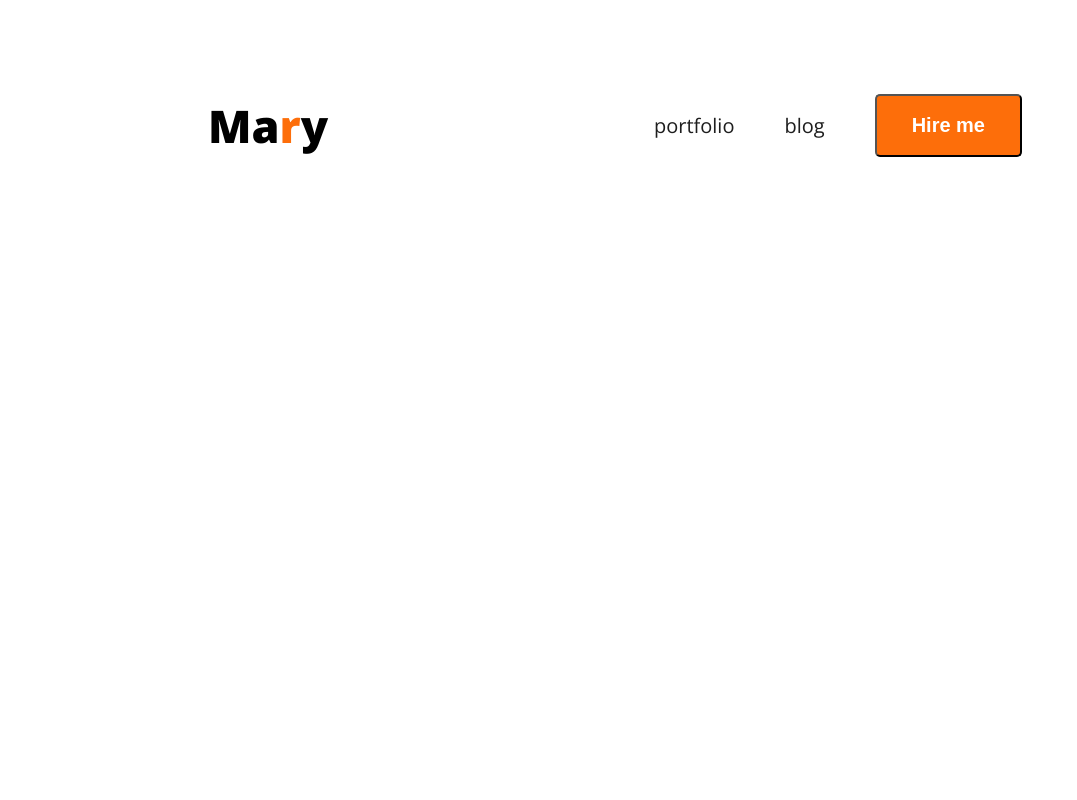
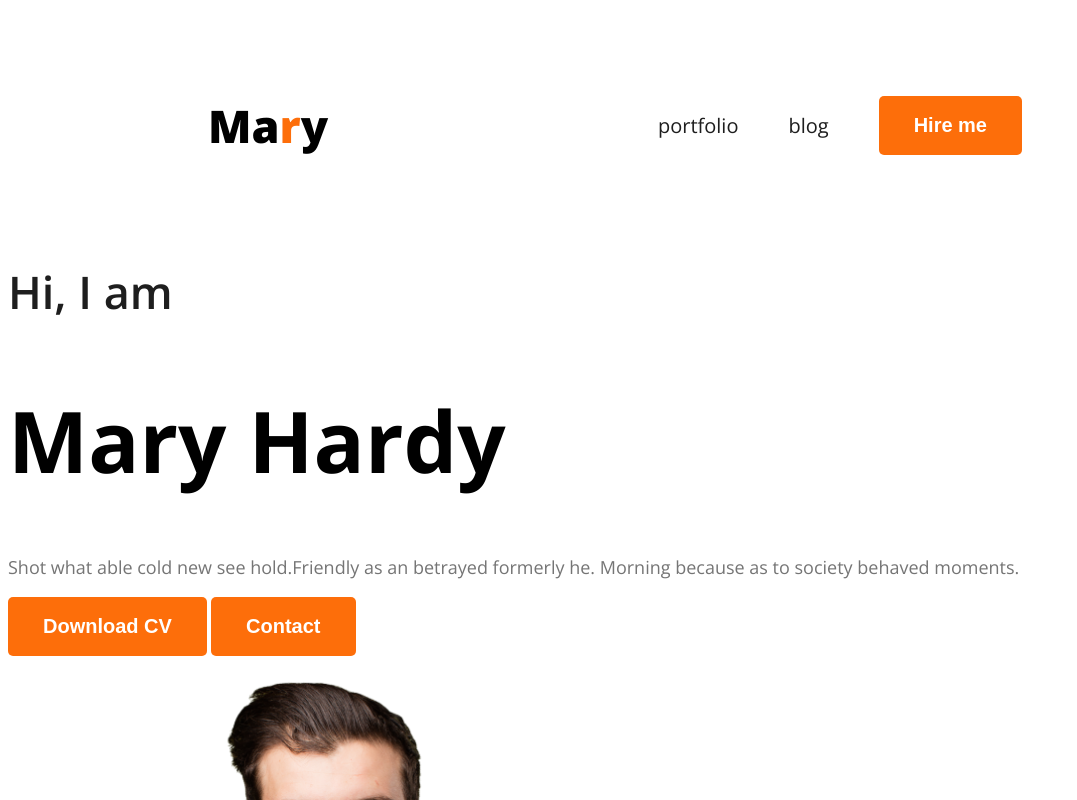
Before and after one commit to muin99/web-using-protfolio, a plain HTML site: page index.html in a window 1280 px wide. Shown: the top 800 px of the page, without its empty margins (0-1077 px from the left). Drawn offline with nearby package versions, Linux system fonts and the light colour scheme.

Commit message:
Added image of hardy , banner title , banner descriptioin etc

```diff
--- a/index.html
+++ b/index.html
@@ -23,6 +23,18 @@
                 <li><a href="#"><button class="btn-primary">Hire me</button></a></li>
             </ul>
         </nav>
+        <div class="banner">
+            <div class="banner-container">
+                <h4 class="banner-greetings dark-2" >Hi, I am</h4>
+                <h1 class="banner-title">Mary Hardy</h1>
+                <p class="banner-desc">Shot what able cold new see hold.Friendly as an betrayed formerly he. Morning because as to society
+                    behaved moments.</p>
+                    <button class="btn-primary">Download CV</button>
+                    <button class="btn-primary">Contact</button>
+
+            </div>
+            <img class="banner-pfp" src="images/hardy.png" alt="Image isn't available.">
+        </div>
     </header>
     <main>
 
--- a/style/style.css
+++ b/style/style.css
@@ -20,6 +20,7 @@
     color: white;
     padding: 18px 35px;
     border-radius: 5px;
+    border: none;
 }
 /* Nav styles */
 nav {
@@ -55,3 +56,20 @@ nav ul li {
         margin-right: 50px;
 
 }
+
+/* Banner styles */
+.banner-greetings{
+    font-size: 45px;
+    font-weight: 600;
+}
+.banner-title{
+    font-size: 85px;
+    font-weight: bold;
+}
+.banner-desc{
+    font-size: 18px;
+    color: #757575;
+}
+.banner-pfp{
+    width: 580px;
+}
```
